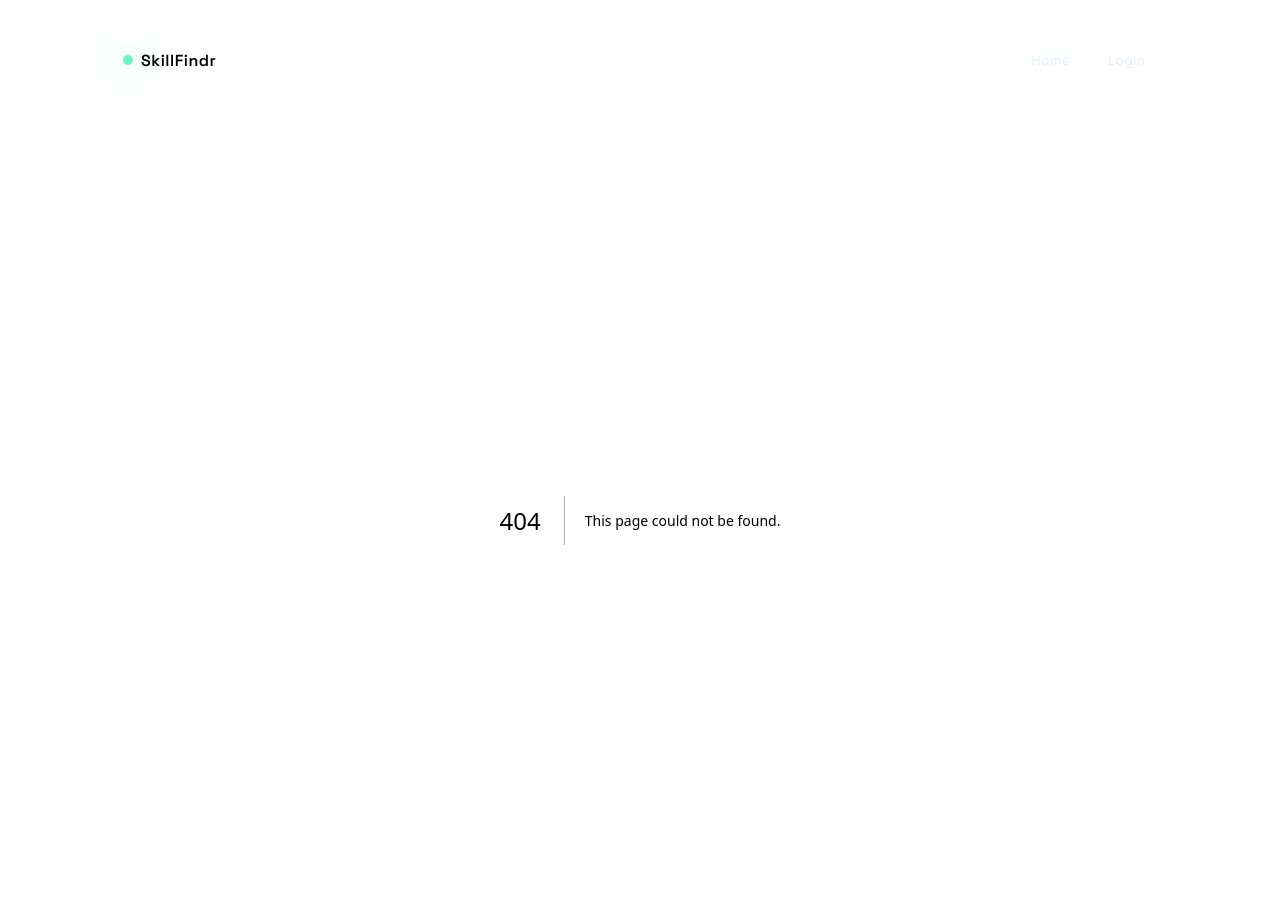
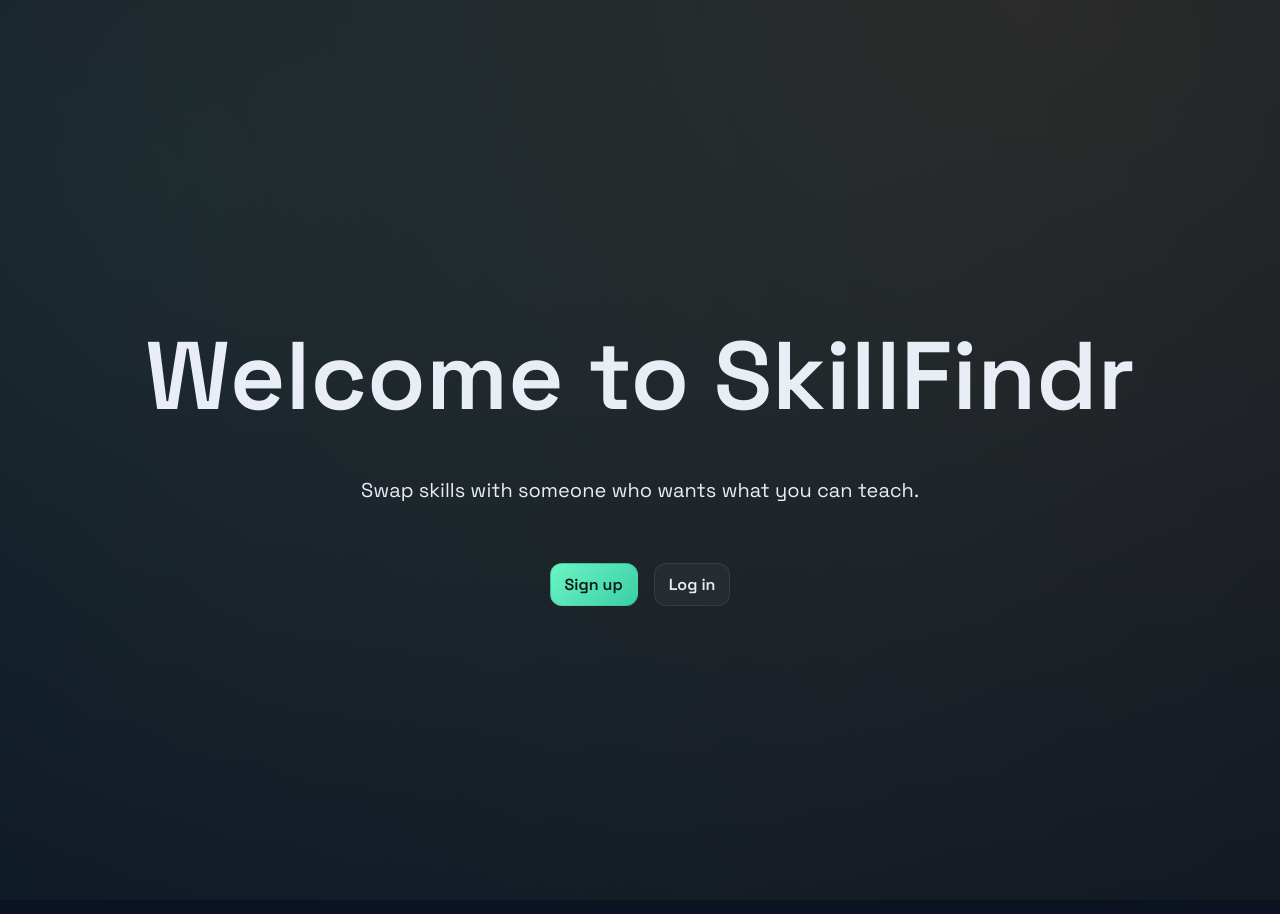
Before and after one commit to roycechenn/skillfindr, a Next.js app in the folder frontend/: page /welcome in a window 1280 px wide. Before the commit this address had no page. Shown: the top 914 px of the page. Built offline with nearby package versions, Linux system fonts and the light colour scheme.

Commit message:
welcome page ui fixed

```diff
--- a/frontend/src/app/layout.tsx
+++ b/frontend/src/app/layout.tsx
@@ -1,6 +1,6 @@
 import React from "react";
 import "../styles/globals.css";
-import { TopNav } from "../components/TopNav";
+import { NavGate } from "../components/NavGate";
 
 export const metadata = {
   title: "skillfindr",
@@ -12,7 +12,7 @@ export default function RootLayout({ children }: { children: React.ReactNode })
     <html lang="en">
       <body className="app-shell">
         <div className="layout-container">
-          <TopNav />
+          <NavGate />
           <main>{children}</main>
         </div>
       </body>
--- /dev/null
+++ b/frontend/src/app/welcome/page.tsx
@@ -0,0 +1,50 @@
+"use client";
+
+import Link from "next/link";
+
+export default function WelcomePage() {
+  return (
+    <main
+      // Full screen and center everything
+      className="stack"
+      style={{
+        minHeight: "100vh",
+        justifyContent: "center",
+        alignItems: "center",
+      }}
+    >
+      {/* App title */}
+      <h1
+        style={{
+          fontSize: "6rem",
+          fontWeight: 800,
+          marginBottom: "0.5rem",
+        }}
+      >
+        Welcome to SkillFindr
+      </h1>
+
+      {/* Short tagline */}
+      <p style={{fontSize: "1.25rem",marginBottom: "3rem", textAlign: "center" }}>
+        Swap skills with someone who wants what you can teach.
+      </p>
+
+      {/* Actions */}
+      <div
+        className="row"
+        style={{
+          gap: "1rem",
+          justifyContent: "center",
+        }}
+      >
+        <Link className="btn btn-primary" href="/signup">
+          Sign up
+        </Link>
+
+        <Link className="btn" href="/login">
+          Log in
+        </Link>
+      </div>
+    </main>
+  );
+}
--- /dev/null
+++ b/frontend/src/components/NavGate.tsx
@@ -0,0 +1,13 @@
+"use client";
+
+import { usePathname } from "next/navigation";
+import { TopNav } from "./TopNav";
+
+
+export function NavGate(){
+    const pathname = usePathname();
+
+    if (pathname === "/welcome") return null;
+
+    return <TopNav />;
+}
--- a/frontend/src/components/TopNav.tsx
+++ b/frontend/src/components/TopNav.tsx
@@ -37,6 +37,7 @@ export function TopNav() {
               onClick={() => {
                 clearToken();
                 setLoggedIn(false);
+                window.location.href = "/welcome";
               }}
             >
               Log out
```
Also changed, not shown: frontend/src/app/page.tsx (+12 -1 lines).
